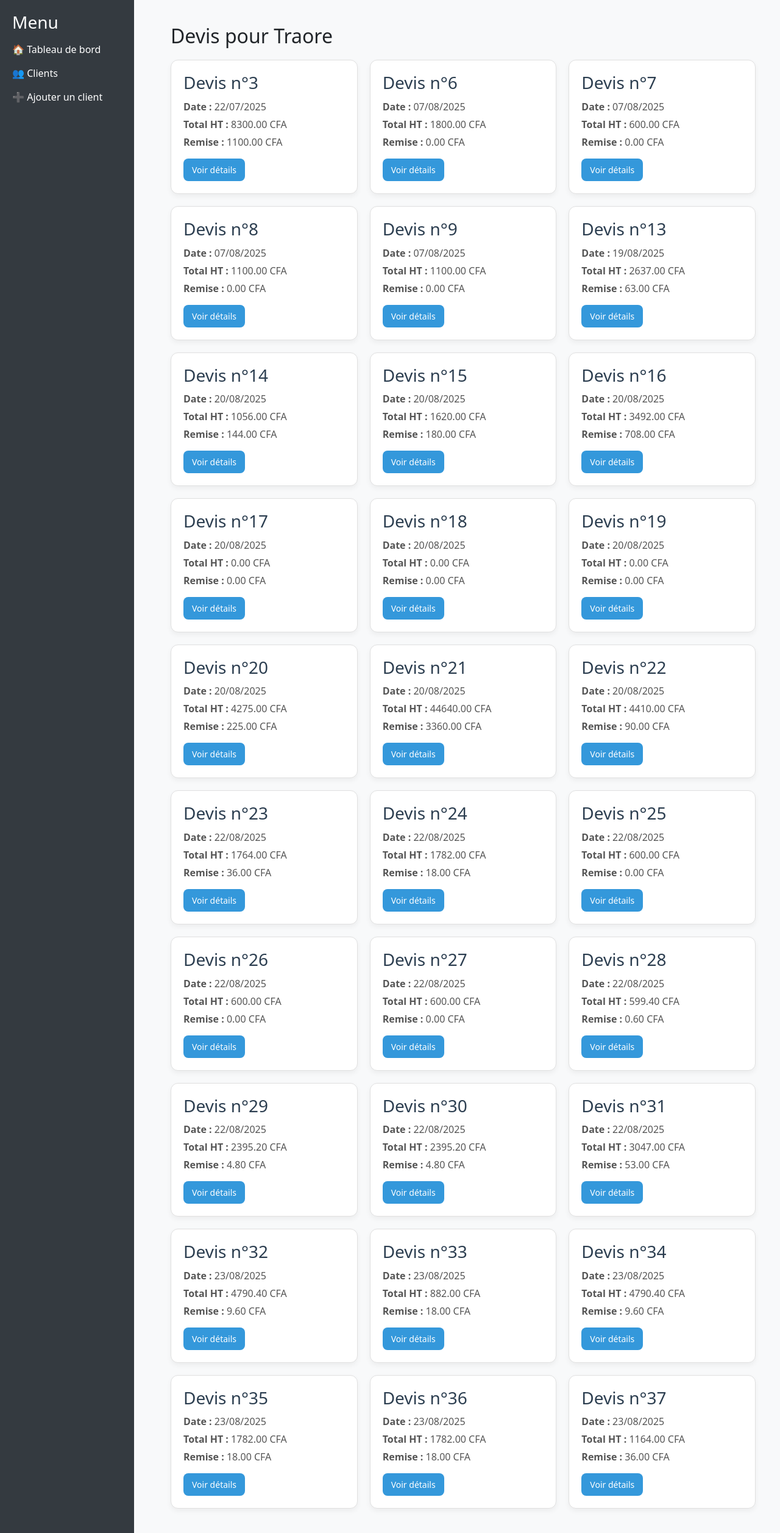
After one commit to Eren-73/Pwa, a Django app: page /clients/1/devis/ in a window 1280 px wide. The commit adds this page. Shown: the whole page at 61% size. Run offline with Django 5.2, Linux system fonts and the light colour scheme; data comes from the database, SQL or seed files in the repository; both versions use the stored data as it was after the commit; some libraries are stand-ins or nearby versions.

```diff
--- a/devis_app/models.py
+++ b/devis_app/models.py
@@ -5,7 +5,7 @@ from datetime import timedelta
 import uuid
 
 from .utils import  generate_qr_code,nombre_en_lettres
-from decimal import Decimal
+from decimal import Decimal,ROUND_HALF_UP
 
 class Categorie(models.Model):
     nom = models.CharField(max_length=100)
@@ -44,35 +44,59 @@ def default_date_validite():
 
 
 
-
 class Devis(models.Model):
-    numero_devis = models.CharField(max_length=20, default=generate_numero_devis, unique=True)
+    numero_devis = models.CharField(max_length=20, unique=True, blank=True)
     date_emission = models.DateField(default=now)
     date_validite = models.DateField(default=default_date_validite)
     date_proforma = models.DateField(default=now)
     regime_vente = models.CharField(max_length=10, default="TTC")
-    detail_proposition = models.TextField(default='', null= True ,blank= True)
+    detail_proposition = models.TextField(default='', null=True, blank=True)
 
-    total_ht = models.DecimalField(max_digits=12, decimal_places=2, default=0)  # Float remplacé par DecimalField
-    total_remise = models.DecimalField(max_digits=12, decimal_places=2, default=0)
-    total_ht_remise = models.DecimalField(max_digits=12, decimal_places=2, default=0)
-    tva = models.DecimalField(max_digits=5, decimal_places=2, default=Decimal('18.0'))
-    total_ttc = models.DecimalField(max_digits=12, decimal_places=2, default=0)
+    total_ht = models.DecimalField(max_digits=12, decimal_places=2, default=Decimal('0.00'))
+    total_remise = models.DecimalField(max_digits=12, decimal_places=2, default=Decimal('0.00'))
+    total_ht_remise = models.DecimalField(max_digits=12, decimal_places=2, default=Decimal('0.00'))
+    tva = models.DecimalField(max_digits=5, decimal_places=2, default=Decimal('18.00'))
+    total_ttc = models.DecimalField(max_digits=12, decimal_places=2, default=Decimal('0.00'))
     total_ttc_lettres = models.CharField(max_length=255, blank=True, default='')
 
     qr_code = models.ImageField(upload_to='qrcodes/', blank=True, null=True)
-
-    client = models.ForeignKey(Client, on_delete=models.SET_NULL, null=True, blank=True)
+    client = models.ForeignKey('Client', on_delete=models.SET_NULL, null=True, blank=True, related_name="devis")
 
     def save(self, *args, **kwargs):
-        super().save(*args, **kwargs)  # 1ère sauvegarde pour avoir un PK
+        # Génération automatique du numéro
+        if not self.numero_devis:
+            today = now().date()
+            prefix = today.strftime("%Y-%m")
+            last_devis = Devis.objects.filter(
+                date_emission__year=today.year,
+                date_emission__month=today.month
+            ).order_by('id').last()
+
+            if last_devis and last_devis.numero_devis.startswith(prefix):
+                last_number = int(last_devis.numero_devis.split('-')[-1])
+                next_number = last_number + 1
+            else:
+                next_number = 1
+
+            self.numero_devis = f"{prefix}-{str(next_number).zfill(5)}"
+
+        super().save(*args, **kwargs)  # 1ère sauvegarde pour obtenir un PK
 
         if self.pk:
             lignes = self.lignes.all()
-            self.total_ht = sum(l.total_ht for l in lignes)
-            self.total_remise = sum((l.pu * l.quantite - l.total_ht) for l in lignes)
+
+            # Forcer sum à retourner un Decimal
+            total_ht = sum((l.total_ht for l in lignes), Decimal('0.00'))
+            total_remise = sum(
+                ((l.pu * l.quantite) - l.total_ht) for l in lignes
+            ) if lignes else Decimal('0.00')
+
+            self.total_ht = total_ht.quantize(Decimal('0.01'), rounding=ROUND_HALF_UP)
+            self.total_remise = total_remise.quantize(Decimal('0.01'), rounding=ROUND_HALF_UP)
             self.total_ht_remise = self.total_ht
-            self.total_ttc = self.total_ht * (Decimal('1') + self.tva / Decimal('100'))
+            self.total_ttc = (self.total_ht * (Decimal('1') + self.tva / Decimal('100'))).quantize(
+                Decimal('0.01'), rounding=ROUND_HALF_UP
+            )
             self.total_ttc_lettres = nombre_en_lettres(self.total_ttc)
 
             qr_image = generate_qr_code(self.numero_devis)
@@ -84,42 +108,38 @@ class Devis(models.Model):
                 'total_ttc', 'total_ttc_lettres', 'qr_code'
             ])
 
-
     def __str__(self):
         return self.numero_devis
 
 
 class LigneDevis(models.Model):
     devis = models.ForeignKey(Devis, on_delete=models.CASCADE, related_name='lignes')
-    produit = models.ForeignKey(Produit, on_delete=models.SET_NULL, null=True, blank=True)
+    produit = models.ForeignKey('Produit', on_delete=models.SET_NULL, null=True, blank=True)
     quantite = models.IntegerField(default=1)
     unite = models.CharField(max_length=20, default='unité')
-    pu = models.DecimalField(max_digits=10, decimal_places=2, default=0.0)
-    remise = models.FloatField(default=0)
+    pu = models.DecimalField(max_digits=10, decimal_places=2, default=Decimal('0.00'))
+    remise = models.DecimalField(max_digits=5, decimal_places=2, default=Decimal('0.00'))
 
     def save(self, *args, **kwargs):
-        # Remplir automatiquement PU si un produit est sélectionné
         if self.produit:
             self.pu = self.produit.prix
-            self.detail_proposition = self.produit.nom
 
         super().save(*args, **kwargs)
 
-        # Recalculer le devis après la ligne
         if self.devis:
-            self.devis.save()
+            self.devis.save()  # recalcul des totaux
+
     @property
     def pu_net(self):
-        return self.pu * (Decimal('1') - Decimal(self.remise) / Decimal('100'))
+        return (self.pu * (Decimal('1') - self.remise / Decimal('100'))).quantize(Decimal('0.01'), rounding=ROUND_HALF_UP)
 
     @property
     def total_ht(self):
-        return (self.quantite * self.pu_net).quantize(Decimal("0.01"))
+        return (Decimal(self.quantite) * self.pu_net).quantize(Decimal('0.01'), rounding=ROUND_HALF_UP)
 
     @property
     def total_ttc(self):
-        return (self.total_ht * (Decimal('1') + self.devis.tva / Decimal('100'))).quantize(Decimal("0.01"))
-
+        return (self.total_ht * (Decimal('1') + self.devis.tva / Decimal('100'))).quantize(Decimal('0.01'), rounding=ROUND_HALF_UP)
 
     def __str__(self):
-        return f" {self.quantite} {self.unite}"
+        return f"{self.quantite} {self.unite}"
--- a/devis_app/templates/dashboard.html
+++ b/devis_app/templates/dashboard.html
@@ -36,7 +36,7 @@
                     <strong>Date :</strong> {{ devis.date_emission }}<br>
                     <strong>Total TTC :</strong> {{ devis.total_ttc }}
                 </p>
-                <a href="{% url 'imprimer_devis' devis.pk %}" class="btn btn-success">Voir facture</a>
+                <a href="{% url 'devis_template ' devis.pk %}" class="btn btn-success">Voir facture</a>
             </div>
         </div>
     </div>
--- /dev/null
+++ b/devis_app/templates/devis_par_client.html
@@ -0,0 +1,77 @@
+{% extends "base.html" %}
+
+{% block content %}
+<div class="main-content">
+    <h2>Devis pour {{ client.nom }}</h2>
+
+    {% if devis_list %}
+        <div class="devis-container">
+            {% for devis in devis_list %}
+                <div class="devis-card">
+                    <h3>Devis n°{{ devis.id }}</h3>
+                    <p><strong>Date :</strong> {{ devis.date_emission|date:"d/m/Y" }}</p>
+                    <p><strong>Total HT :</strong> {{ devis.total_ht }}  CFA</p>
+                    <p><strong>Remise :</strong> {{ devis.total_remise }}  CFA</p>
+                    <a href="{% url 'detail_devis' devis.id %}" class="btn-detail">Voir détails</a>
+                </div>
+            {% endfor %}
+        </div>
+    {% else %}
+        <p>Aucun devis trouvé pour ce client.</p>
+    {% endif %}
+</div>
+
+<style>
+    .main-content {
+        margin-left: 20px; /* laisse la place pour le sidebar */
+        padding: 20px;
+    }
+
+    .devis-container {
+        display: grid;
+        grid-template-columns: repeat(auto-fill, minmax(280px, 1fr));
+        gap: 20px;
+        margin-top: 20px;
+    }
+
+    .devis-card {
+        background: #fff;
+        border: 1px solid #e0e0e0;
+        border-radius: 12px;
+        padding: 20px;
+        box-shadow: 0 4px 8px rgba(0,0,0,0.05);
+        transition: transform 0.2s ease, box-shadow 0.2s ease;
+    }
+
+    .devis-card:hover {
+        transform: translateY(-5px);
+        box-shadow: 0 6px 14px rgba(0,0,0,0.1);
+    }
+
+    .devis-card h3 {
+        margin: 0 0 10px;
+        color: #2c3e50;
+    }
+
+    .devis-card p {
+        margin: 5px 0;
+        color: #555;
+    }
+
+    .btn-detail {
+        display: inline-block;
+        margin-top: 10px;
+        padding: 8px 14px;
+        background: #3498db;
+        color: #fff;
+        text-decoration: none;
+        border-radius: 8px;
+        font-size: 14px;
+        transition: background 0.3s ease;
+    }
+
+    .btn-detail:hover {
+        background: #217dbb;
+    }
+</style>
+{% endblock %}
--- a/devis_app/urls.py
+++ b/devis_app/urls.py
@@ -4,11 +4,15 @@ from . import views
 urlpatterns = [
     path('', views.dashboard, name='dashboard'),
     path('creer/', views.creer_devis, name='creer_devis'),
-    path('facture/<int:pk>/', views.imprimer_devis, name='imprimer_devis'),
+    path('facture/<int:pk>/', views.devis_template , name='devis_template '),
     path("clients/", views.liste_clients, name="liste_clients"),  # ✅ nouvelle route
     path('clients/ajouter/', views.ajouter_client, name='ajouter_client'),
     path('clients/<int:pk>/modifier/', views.modifier_client, name='modifier_client'),
     path('clients/<int:pk>/supprimer/', views.supprimer_client, name='supprimer_client'),
+    path('clients/<int:pk>/devis/', views.devis_par_client, name='devis_par_client'),
+    path("devis/<int:devis_id>/", views.detail_devis, name="detail_devis"),
+
+
 
 
     ]
--- a/devis_app/views.py
+++ b/devis_app/views.py
@@ -4,6 +4,8 @@ from .forms import DevisForm, LigneDevisForm,ClientForm
 from django.forms import modelformset_factory
 from django.urls import reverse
 from .utils import generate_qr_code
+from django.http import JsonResponse
+
 
 def creer_devis(request):
     LigneDevisFormSet = modelformset_factory(
@@ -26,10 +28,10 @@ def creer_devis(request):
 
             # ⚡ Utiliser l'IP locale de ton PC pour que le téléphone y accède
             current_site_ip = "192.168.1.68"
-            devis_url = f"http://{current_site_ip}:8000{reverse('imprimer_devis', args=[devis.pk])}"
+            devis_url = f"http://{current_site_ip}:8000{reverse('devis_template ', args=[devis.pk])}"
             print("URL générée pour QR:", devis_url)
 
-            print(reverse('imprimer_devis', args=[13]))
+            print(reverse('devis_template ', args=[13]))
 
             # Générer et enregistrer le QR code
             print("Lien dans le QR :", devis_url)
@@ -41,7 +43,7 @@ def creer_devis(request):
 
 
 
-            return redirect('imprimer_devis', pk=devis.pk)
+            return redirect('devis_template ', pk=devis.pk)
 
     else:  # GET
         devis_form = DevisForm()
@@ -52,7 +54,7 @@ def creer_devis(request):
         'formset': formset
     })
 
-def imprimer_devis(request, pk):
+def devis_template (request, pk):
     devis = get_object_or_404(Devis, pk=pk)
     lignes = devis.lignes.all()
 
@@ -117,3 +119,19 @@ def supprimer_client(request, pk):
         print("Client supprimé")
         # Redirection avec paramètre GET pour indiquer suppression
         return redirect('/clients/?deleted=1')
+
+def devis_par_client(request, pk):
+    client = get_object_or_404(Client, pk=pk)
+    devis_list = Devis.objects.filter(client=client)  # tous les devis liés à ce client
+    return render(request, 'devis_par_client.html', {
+        'client': client,
+        'devis_list': devis_list
+    })
+
+def detail_devis(request, devis_id):
+    devis = get_object_or_404(Devis, id=devis_id)
+    lignes = devis.lignes.all()
+    return render(request, "devis_template.html", {
+        "devis": devis,
+        "lignes": lignes
+    })
```
Also changed, not shown: devis_app/templates/client_devis.html (added, +32 -0 lines), devis_app/templates/clients.html (+8 -3 lines), devis_app/templates/detail_devis.html (added, +33 -0 lines), devis_app/templates/devis_template.html (+8 -8 lines), db.sqlite3, devis_app/migrations/0007_alter_devis_client.py (added), media/qrcodes/qr_2025-08-00005.png (added), media/qrcodes/qr_2025-08-00005_Zb3wn8v.png (added), media/qrcodes/qr_2025-08-00005_rX3duyI.png (added), media/qrcodes/qr_2025-08-00006.png (added), media/qrcodes/qr_2025-08-00006_nTRNFm0.png (added), media/qrcodes/qr_2025-08-00006_zW4sl8f.png (added), media/qrcodes/qr_43.png (added), media/qrcodes/qr_44.png (added).
